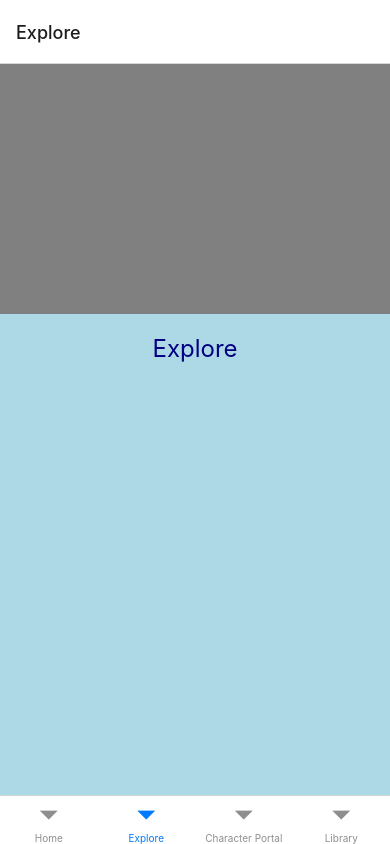
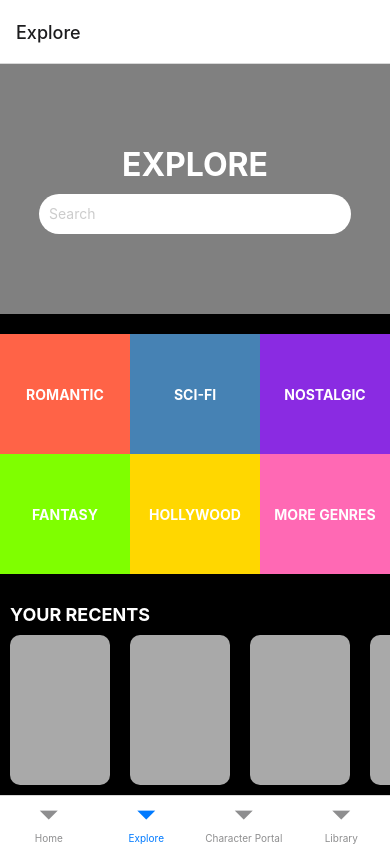
Before and after one commit to Caojess/World37, a React Native app: screen /Explore in a window 390 px wide. Built offline with nearby package versions, Linux system fonts and the light colour scheme.

Commit message:
layout of all fundamental screens

```diff
--- a/src/screens/CharacterPortalScreen.tsx
+++ b/src/screens/CharacterPortalScreen.tsx
@@ -1,17 +1,35 @@
 import * as React from 'react';
-import { SafeAreaView, View, Text, StyleSheet, Dimensions } from 'react-native';
+import { SafeAreaView, View, StyleSheet, FlatList, Dimensions, ScrollView } from 'react-native';
 
 // Get the width of the screen
 const { width } = Dimensions.get('window');
+
+// Dummy data for the character blocks
+const DATA = Array.from({ length: 9 }, (_, i) => ({ id: i.toString() })); // Reduced to 9 items for 3 rows
+
+// Component for each character block
+const CharacterBlock = () => (
+  <View style={styles.block} />
+);
 
 // This is the CharacterPortalScreen component
 const CharacterPortalScreen = () => {
   return (
     <SafeAreaView style={styles.container}>
-      {/* Top section with gray background */}
-      <View style={styles.topSection}></View>
-      {/* Text component to display the "Character Portal" text */}
-      <Text style={styles.text}>Character Portal</Text>
+      <ScrollView contentContainerStyle={styles.scrollViewContent}>
+        {/* Top section with gray background */}
+        <View style={styles.topSection} />
+
+        <FlatList
+          data={DATA}
+          renderItem={CharacterBlock}
+          keyExtractor={item => item.id}
+          numColumns={3}
+          columnWrapperStyle={styles.row}
+          scrollEnabled={false} // Disable scrolling in FlatList since ScrollView handles it
+          contentContainerStyle={styles.listContent}
+        />
+      </ScrollView>
     </SafeAreaView>
   );
 };
@@ -20,21 +38,33 @@ const CharacterPortalScreen = () => {
 const styles = StyleSheet.create({
   // Style for the container (SafeAreaView)
   container: {
-    flex: 1, // Flex 1 means the component will take up the full screen
-    alignItems: 'center', // Centers the children (Text) horizontally
-    backgroundColor: '#ADD8E6', // Background color of the screen (light blue)
+    flex: 1,
+    backgroundColor: '#000', // Background color of the screen (black)
   },
-  // Style for the top section
+  scrollViewContent: {
+    alignItems: 'center',
+  },
   topSection: {
-    height: 250, // Fixed height of 350 px
+    height: 250, // Fixed height of 250 px
     width: width, // Full width of the screen
     backgroundColor: 'gray', // Background color of the top section
+    marginBottom: 10,
   },
-  // Style for the text
-  text: {
-    fontSize: 24, // Font size of the text
-    color: '#000080', // Text color (navy blue)
-    marginTop: 20, // Margin top to add some space below the top section
+  // Style for each character block
+  block: {
+    width: 98,
+    height: 128,
+    backgroundColor: 'gray',
+    margin: 15, // Adjust margin for spacing (38px total between blocks)
+    borderRadius: 10,
+  },
+  // Style for the row
+  row: {
+    justifyContent: 'center', // Center the rows horizontally
+  },
+  // Style for the list content
+  listContent: {
+    alignItems: 'center',
   },
 });
 
--- a/src/screens/ExploreScreen.tsx
+++ b/src/screens/ExploreScreen.tsx
@@ -1,17 +1,80 @@
 import * as React from 'react';
-import { SafeAreaView, View, Text, StyleSheet, Dimensions } from 'react-native';
+import { SafeAreaView, View, Text, StyleSheet, FlatList, Dimensions, ScrollView, TextInput } from 'react-native';
 
 // Get the width of the screen
 const { width } = Dimensions.get('window');
+
+// Dummy data for the horizontal lists and categories
+const DATA = Array.from({ length: 10 }, (_, i) => ({ id: i.toString() }));
+const CATEGORIES = [
+  { title: 'ROMANTIC', color: '#FF6347' }, // Tomato
+  { title: 'SCI-FI', color: '#4682B4' }, // SteelBlue
+  { title: 'NOSTALGIC', color: '#8A2BE2' }, // BlueViolet
+  { title: 'FANTASY', color: '#7FFF00' }, // Chartreuse
+  { title: 'HOLLYWOOD', color: '#FFD700' }, // Gold
+  { title: 'MORE GENRES', color: '#FF69B4' } // HotPink
+];
+
+// Component for each item in the horizontal lists
+const Item = () => (
+  <View style={styles.item} />
+);
+
+// Define the type for the props of the HorizontalList component
+type HorizontalListProps = {
+  title: string;
+};
+
+// Horizontal list component
+const HorizontalList: React.FC<HorizontalListProps> = ({ title }) => (
+  <View style={styles.horizontalListContainer}>
+    <Text style={styles.listTitle}>{title}</Text>
+    <FlatList
+      data={DATA}
+      renderItem={Item}
+      keyExtractor={item => item.id}
+      horizontal
+      showsHorizontalScrollIndicator={false}
+    />
+  </View>
+);
+
+// Define the type for the props of the CategoryTile component
+type CategoryTileProps = {
+  title: string;
+  color: string;
+};
+
+// Component for each category tile
+const CategoryTile: React.FC<CategoryTileProps> = ({ title, color }) => (
+  <View style={[styles.categoryTile, { backgroundColor: color }]}>
+    <Text style={styles.categoryTitle}>{title}</Text>
+  </View>
+);
 
 // This is the ExploreScreen component
 const ExploreScreen = () => {
   return (
     <SafeAreaView style={styles.container}>
-      {/* Top section with gray background */}
-      <View style={styles.topSection}></View>
-      {/* Text component to display the "Explore" text */}
-      <Text style={styles.text}>Explore</Text>
+      <ScrollView>
+        {/* Top section with gray background */}
+        <View style={styles.topSection}>
+          <Text style={styles.exploreTitle}>EXPLORE</Text>
+          <TextInput style={styles.searchBar} placeholder="Search" placeholderTextColor="#ccc" />
+        </View>
+
+        {/* Categories section */}
+        <View style={styles.categoriesContainer}>
+          {CATEGORIES.map((category, index) => (
+            <CategoryTile key={index} title={category.title} color={category.color} />
+          ))}
+        </View>
+
+        {/* Horizontal lists */}
+        <HorizontalList title="YOUR RECENTS" />
+        <HorizontalList title="TRENDING" />
+        <HorizontalList title="OUR PICKS FOR YOU" />
+      </ScrollView>
     </SafeAreaView>
   );
 };
@@ -21,20 +84,66 @@ const styles = StyleSheet.create({
   // Style for the container (SafeAreaView)
   container: {
     flex: 1, // Flex 1 means the component will take up the full screen
-    alignItems: 'center', // Centers the children (Text) horizontally
-    backgroundColor: '#ADD8E6', // Background color of the screen (light blue)
+    backgroundColor: '#000', // Background color of the screen (black)
   },
   // Style for the top section
   topSection: {
     height: 250, // Fixed height of 250 px
     width: width, // Full width of the screen
+    justifyContent: 'center',
+    alignItems: 'center',
     backgroundColor: 'gray', // Background color of the top section
   },
-  // Style for the text
-  text: {
-    fontSize: 24, // Font size of the text
-    color: '#000080', // Text color (navy blue)
-    marginTop: 20, // Margin top to add some space below the top section
+  exploreTitle: {
+    fontSize: 32,
+    fontWeight: 'bold',
+    color: 'white',
+    marginBottom: 10,
+  },
+  searchBar: {
+    height: 40,
+    width: '80%',
+    backgroundColor: 'white',
+    borderRadius: 20,
+    paddingHorizontal: 10,
+  },
+  // Style for the categories container
+  categoriesContainer: {
+    flexDirection: 'row',
+    flexWrap: 'wrap',
+    justifyContent: 'space-around',
+    marginVertical: 20,
+  },
+  categoryTile: {
+    width: width / 3,
+    height: 120,
+    justifyContent: 'center',
+    alignItems: 'center',
+  },
+  categoryTitle: {
+    color: 'white',
+    fontWeight: 'bold',
+    textAlign: 'center',
+  },
+  // Style for the horizontal list container
+  horizontalListContainer: {
+    marginVertical: 10, // Reduced margin to decrease space between rows
+  },
+  // Style for the list title
+  listTitle: {
+    fontSize: 18,
+    fontWeight: 'bold',
+    marginLeft: 10,
+    marginBottom: 10,
+    color: 'white', // Changed text color to white
+  },
+  // Style for each item in the horizontal list
+  item: {
+    width: 100,
+    height: 150,
+    backgroundColor: 'darkgray',
+    marginHorizontal: 10,
+    borderRadius: 10, // Add rounded corners to items
   },
 });
 
--- a/src/screens/HomeScreen.tsx
+++ b/src/screens/HomeScreen.tsx
@@ -5,7 +5,7 @@ import { SafeAreaView, View, Text, StyleSheet, FlatList, Dimensions, ScrollView
 const { width } = Dimensions.get('window');
 
 // Dummy data for the horizontal lists
-const DATA = Array.from({ length: 10 }, (_, i) => ({ id: i.toString() }));
+const DATA = Array.from({ length: 6 }, (_, i) => ({ id: i.toString() }));
 
 // Component for each item in the horizontal lists
 const Item = () => (
@@ -43,7 +43,7 @@ const HomeScreen = () => {
         {/* Horizontal lists */}
         <HorizontalList title="YOUR RECENTS" />
         <HorizontalList title="TRENDING" />
-        <HorizontalList title="OUR PICKS FOR YOU" />
+        <HorizontalList title="TOP PICKS FOR YOU" />
         <HorizontalList title="ALL TIME BESTS" />
         <HorizontalList title="NEW RELEASES" />
       </ScrollView>
@@ -82,6 +82,7 @@ const styles = StyleSheet.create({
     height: 150,
     backgroundColor: 'darkgray',
     marginHorizontal: 10,
+    borderRadius: 10,
   },
 });
 
--- a/src/screens/LibraryScreen.tsx
+++ b/src/screens/LibraryScreen.tsx
@@ -1,17 +1,35 @@
 import * as React from 'react';
-import { SafeAreaView, View, Text, StyleSheet, Dimensions } from 'react-native';
+import { SafeAreaView, View, StyleSheet, FlatList, Dimensions, ScrollView } from 'react-native';
 
 // Get the width of the screen
 const { width } = Dimensions.get('window');
+
+// Dummy data for the blocks
+const DATA = Array.from({ length: 9 }, (_, i) => ({ id: i.toString() })); // Reduced to 9 items for 3 rows
+
+// Component for each block
+const LibraryBlock = () => (
+  <View style={styles.block} />
+);
 
 // This is the LibraryScreen component
 const LibraryScreen = () => {
   return (
     <SafeAreaView style={styles.container}>
-      {/* Top section with gray background */}
-      <View style={styles.topSection}></View>
-      {/* Text component to display the "Library" text */}
-      <Text style={styles.text}>Library</Text>
+      <ScrollView contentContainerStyle={styles.scrollViewContent}>
+        {/* Top section with gray background */}
+        <View style={styles.topSection} />
+
+        <FlatList
+          data={DATA}
+          renderItem={LibraryBlock}
+          keyExtractor={item => item.id}
+          numColumns={3}
+          columnWrapperStyle={styles.row}
+          scrollEnabled={false} // Disable scrolling in FlatList since ScrollView handles it
+          contentContainerStyle={styles.listContent}
+        />
+      </ScrollView>
     </SafeAreaView>
   );
 };
@@ -20,21 +38,33 @@ const LibraryScreen = () => {
 const styles = StyleSheet.create({
   // Style for the container (SafeAreaView)
   container: {
-    flex: 1, // Flex 1 means the component will take up the full screen
-    alignItems: 'center', // Centers the children (Text) horizontally
-    backgroundColor: '#ADD8E6', // Background color of the screen (light blue)
+    flex: 1,
+    backgroundColor: '#000', // Background color of the screen (black)
   },
-  // Style for the top section
+  scrollViewContent: {
+    alignItems: 'center',
+  },
   topSection: {
-    height: 250, // Fixed height of 350 px
+    height: 250, // Fixed height of 250 px
     width: width, // Full width of the screen
     backgroundColor: 'gray', // Background color of the top section
+    marginBottom: 10,
   },
-  // Style for the text
-  text: {
-    fontSize: 24, // Font size of the text
-    color: '#000080', // Text color (navy blue)
-    marginTop: 20, // Margin top to add some space below the top section
+  // Style for each block
+  block: {
+    width: 98,
+    height: 128,
+    backgroundColor: 'gray',
+    margin: 15, // Adjust margin for spacing (38px total between blocks)
+    borderRadius: 10,
+  },
+  // Style for the row
+  row: {
+    justifyContent: 'center', // Center the rows horizontally
+  },
+  // Style for the list content
+  listContent: {
+    alignItems: 'center',
   },
 });
 
```
